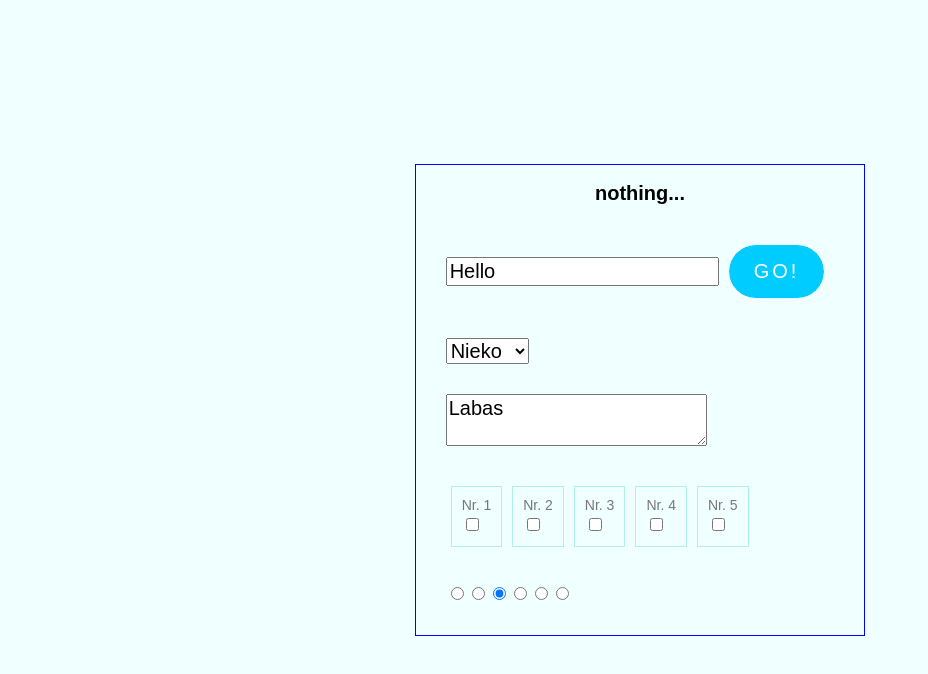
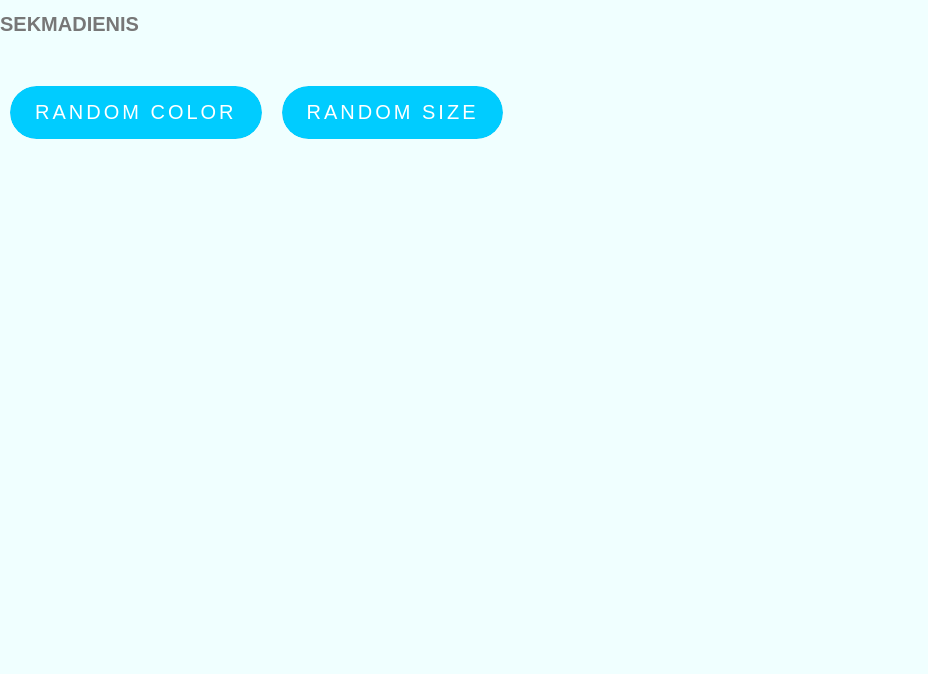
Before and after one commit to VaidasMakstutis/bit-react-basic-theory, a React (Create React App) app: page / in a window 1280 px wide. Shown: the top 674 px of the page, without its empty margins (0-928 px from the left). Built offline with nearby package versions, Linux system fonts and the light colour scheme.

Commit message:
UseEffect and UseRef

```diff
--- a/src/App.jsx
+++ b/src/App.jsx
@@ -1,29 +1,52 @@
-import TextInput from "./Components/Control/TextInput";
-import Select from "./Components/Control/Select";
-import Textarea from "./Components/Control/Textarea";
-import Checkbox from "./Components/Control/Checkbox";
-import Radiobutton from "./Components/Control/Radiobutton";
-import { useState } from "react";
-import ShowText from "./Components/Control/ShowText";
+import { useEffect, useRef, useState } from "react";
 
-function App (){
+function App () {
 
-    const [showText, setShowText] = useState('nothing...');
+    console.log('App TOP run');
 
-    const whatText = (text) => {
-        setShowText(text);
+    const [color, setColor] = useState('#777');
+    const [size, setSize] = useState('20px');
+    // const [first, setFirst] = useState('true');
+
+    const first = useRef(true);  // Default value
+
+    useEffect(() => {
+        if (!first.current) {
+            console.log('App effect COLOR run');
+        } else {
+            first.current = false;
+        }
+    }, [color]);
+
+    useEffect(() => {
+        console.log('App effect SIZE run');
+    }, [size]);
+
+    useEffect(() => {
+        console.log('App effect BOTH run');
+    }, [color, size]);
+
+    useEffect(() => {
+        console.log('App effect READY run');
+    }, []);
+
+    const randomColor = () => {
+        setColor('#'+Math.floor(Math.random()*16777215).toString(16));
+    }
+
+    const randomSize = () => {
+        const [maximum, minimum] = [50, 20];
+        setSize(Math.floor((Math.random() * (maximum - minimum + 1)) + minimum) + 'px');
     }
 
     return (
-        <div className="App col">
-            <form>
-            <ShowText text={showText}/>
-            <TextInput whatText={whatText}/>
-            <Select/>
-            <Textarea/>
-            <Checkbox/>
-            <Radiobutton/>
-            </form>
+        <div className="app col">
+            <h1 style={{
+                color: color,
+                fontSize: size
+            }}>SEKMADIENIS</h1>
+            <button className="button" onClick={randomColor}>Random color</button>
+            <button className="button" onClick={randomSize}>Random size</button>
         </div>
     )
 }
```
Also changed, not shown: src/App_06.jsx (added, +31 -0 lines).
